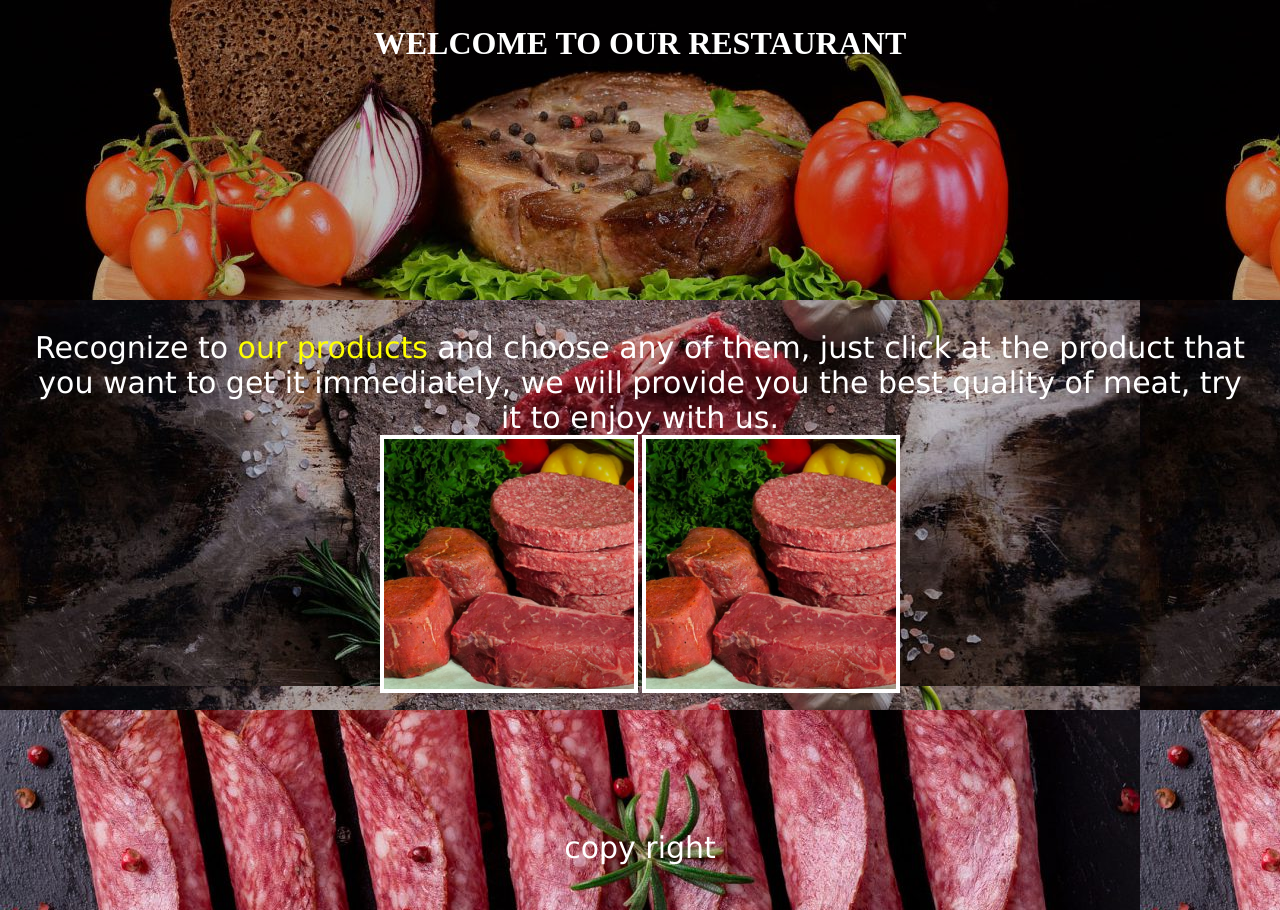
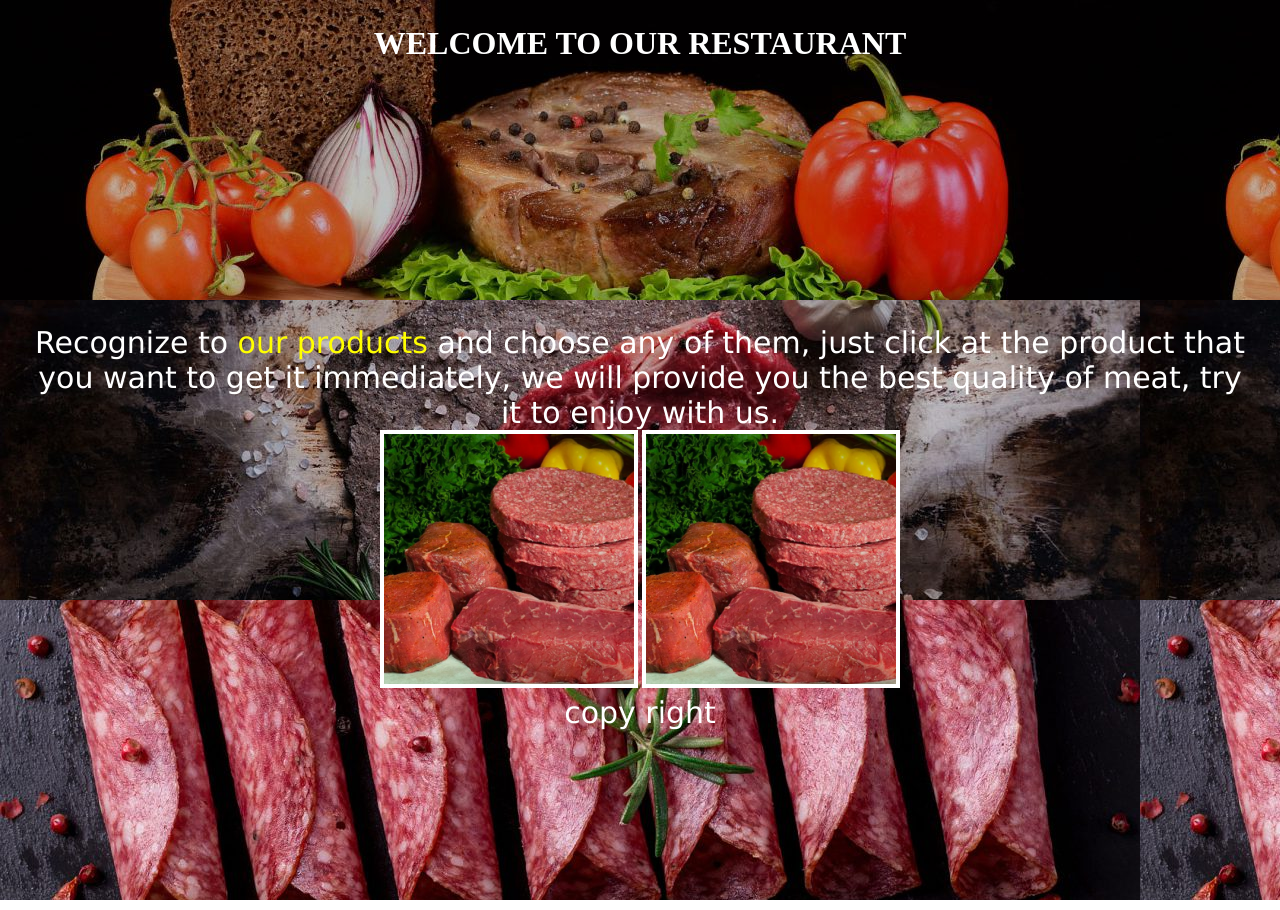
Before and after one commit to baselserhan/basel_serhan, a plain HTML site: page index.html in a window 1280 px wide. Drawn offline with Linux system fonts and the light colour scheme.

Commit message:
Update style.css

```diff
--- a/style.css
+++ b/style.css
@@ -25,8 +25,8 @@ img{
 
 #npara{
 	background: url("inner-banner-img-1-1140x386.jpg") fixed blue;
-	height: 350px;
-	padding: 30px;
+	height: 250px;
+	padding: 25px;
 }
 
 
@@ -44,6 +44,6 @@ img{
 #footer{
 background: url("inner-banner-img-6-1-1140x386.jpg");
 background-color: purple;
-padding: 50px;
-height: 100px;
+padding: 25px;
+height: 250px;
 }
```
